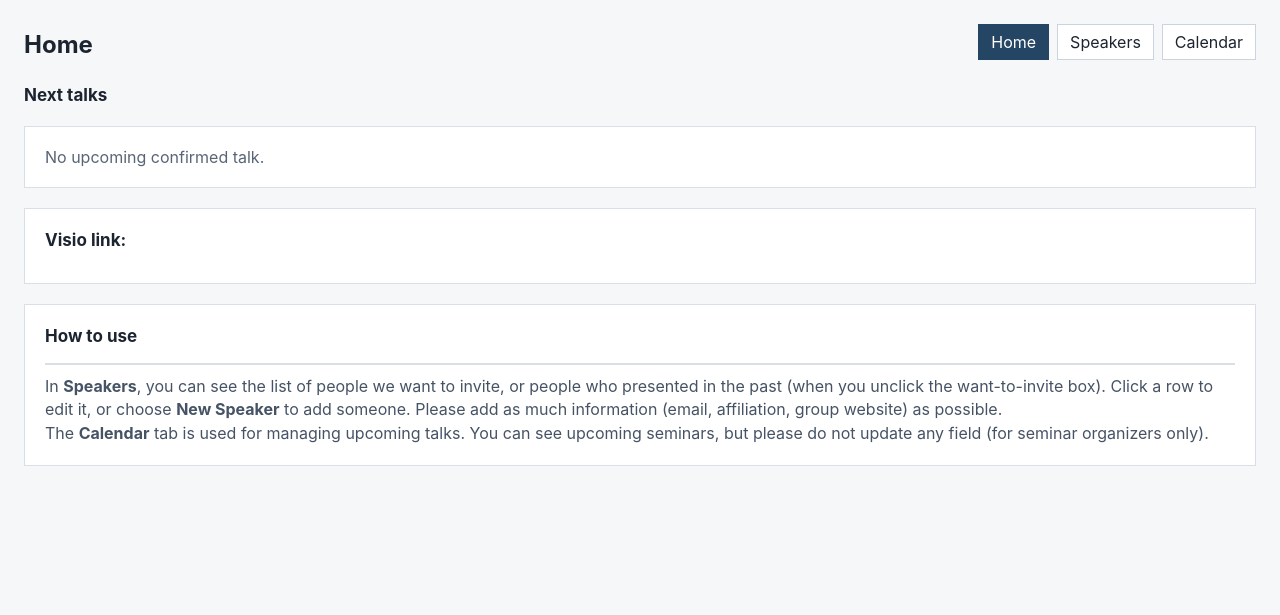
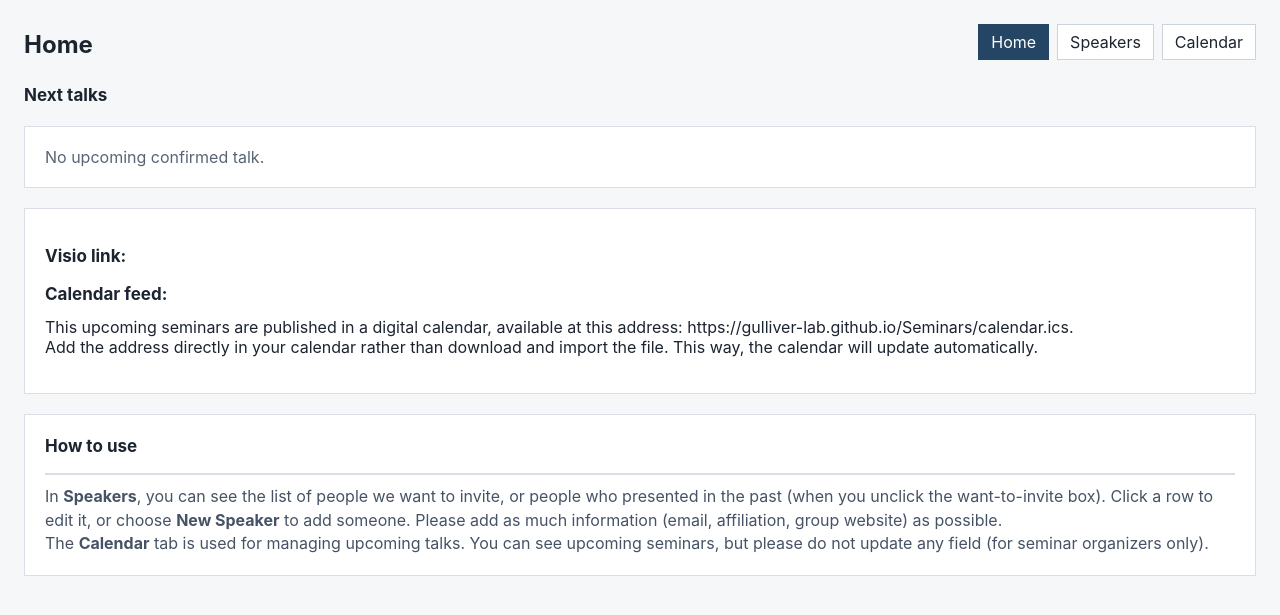
Before and after one commit to Gulliver-Lab/Seminars, a Python web app: template web-app/src/seminars/templates/home.html in a window 1280 px wide. Shown: the top 615 px of the page. Run offline with Jinja, Linux system fonts and the light colour scheme; the template is opened without the code that fills it, so the values that code supplies are empty.

Commit message:
docs: update home readme

```diff
--- a/web-app/src/seminars/templates/home.html
+++ b/web-app/src/seminars/templates/home.html
@@ -230,15 +230,23 @@
         </section>
 
         <section class="panel" aria-labelledby="conference-room-title">
+          <p>
           <h2 id="conference-room-title">Visio link:</h2>
           <a href="{{ conference_room_url }}">{{ conference_room_url }}</a>
+          </p>
+          <p>
+          <h2 id="calendar-feed">Calendar feed:</h2>
+          This upcoming seminars are published in a digital calendar, available at this address: https://gulliver-lab.github.io/Seminars/calendar.ics. <br>
+          Add the address directly in your calendar rather than download and import the file. This way, the calendar will update automatically.
+          </p>
         </section>
 
         <section class="panel how-to-use" aria-labelledby="how-to-use-title">
           <h2 id="how-to-use-title">How to use</h2>
           <div class="how-to-use-item">
-            <p>In <strong>Speakers</strong>, you can see the list of people we want to invite, or people who presented in the past (when you unclick the want-to-invite box). Click a row to edit it, or choose <strong>New Speaker</strong> to add someone. Please add as much information (email, affiliation, group website) as possible.
-              <br>The <strong>Calendar</strong> tab is used for managing upcoming talks. You can see upcoming seminars, but please do not update any field (for seminar organizers only).
+            <p> In <strong>Speakers</strong>, you can see the list of people we want to invite, or people who presented in the past (when you unclick the want-to-invite box). Click a row to edit it, or choose <strong>New Speaker</strong> to add someone. Please add as much information (email, affiliation, group website) as possible.
+              </p>
+              <p>The <strong>Calendar</strong> tab is used for managing upcoming talks. You can see upcoming seminars, but please do not update any field (for seminar organizers only).</p>
           </div>
         </section>
       </div>
```
